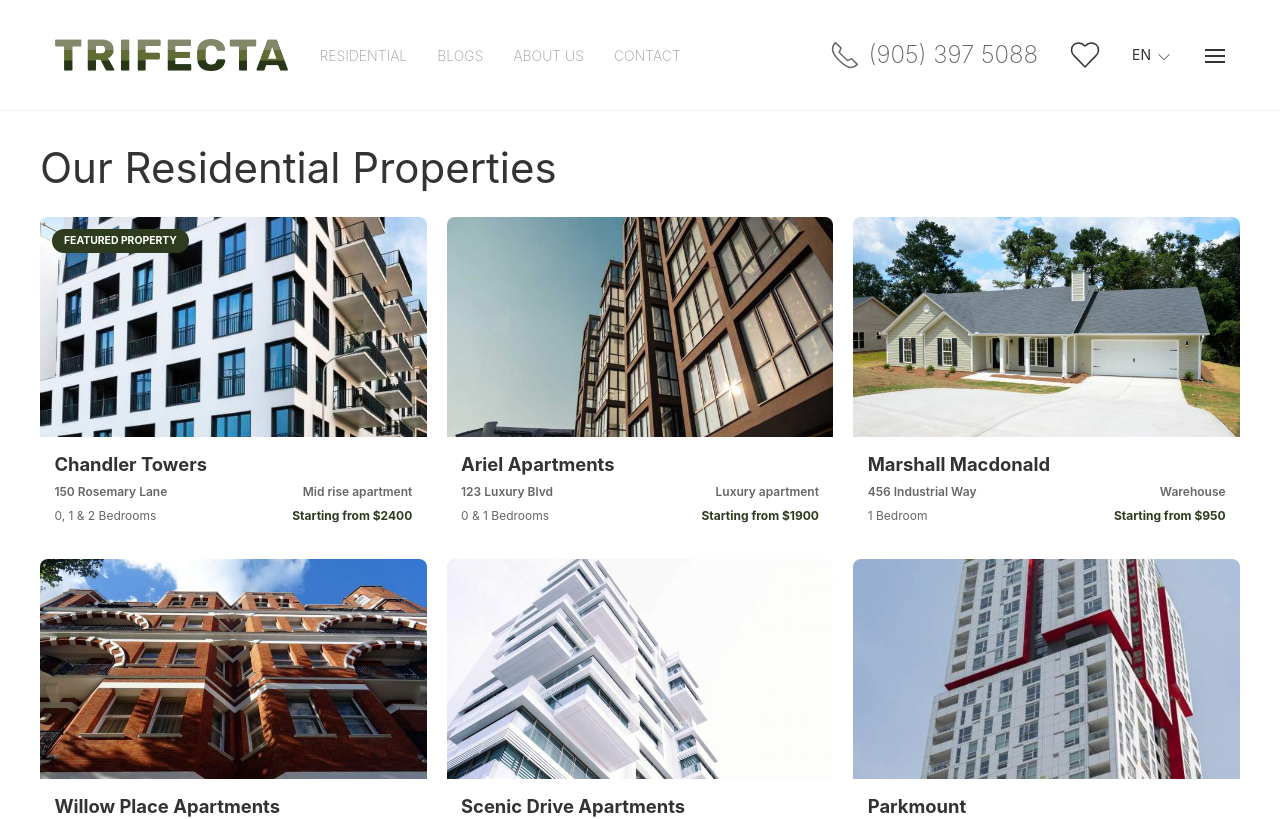
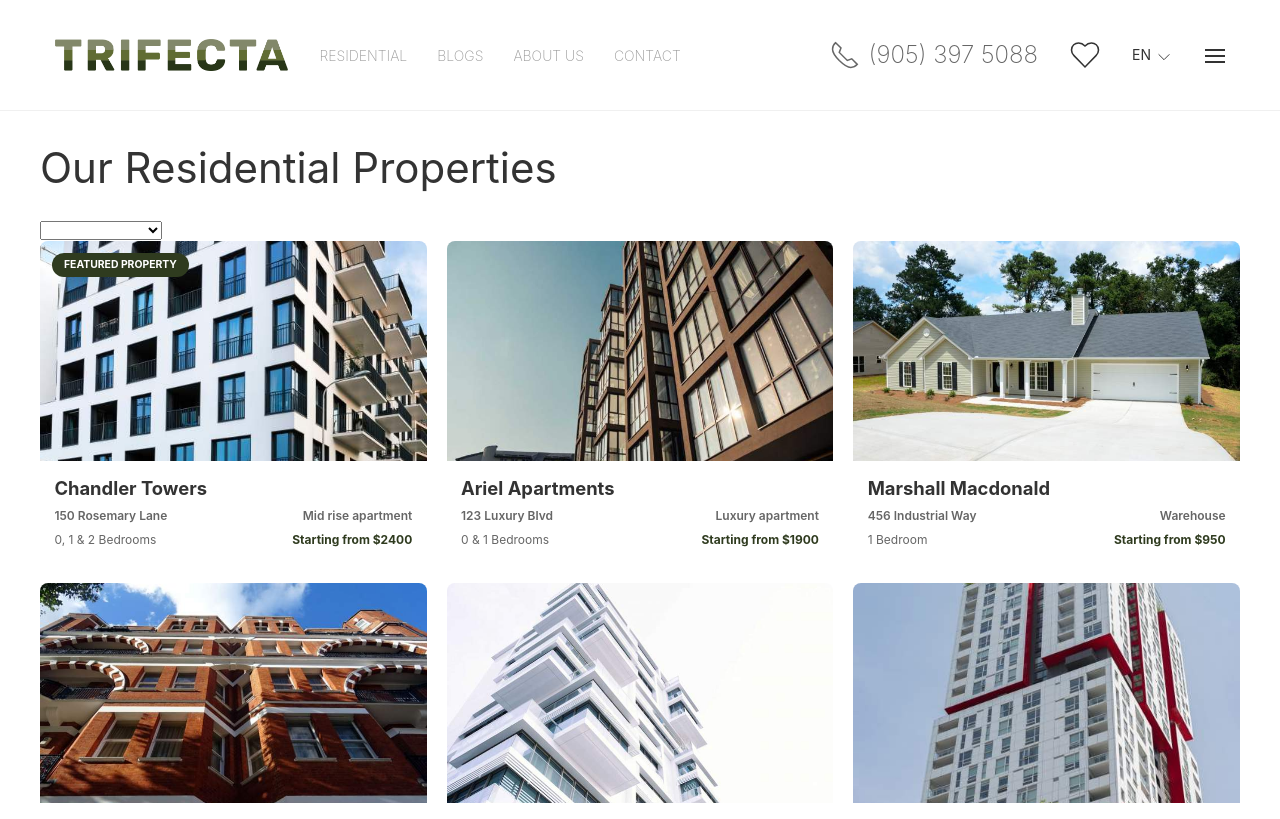
Before and after one commit to Rocien/vue-js-3-website, a Vue app: page /properties in a window 1280 px wide. Shown: the top 819 px of the page. Built offline with nearby package versions, Linux system fonts and the light colour scheme.

Commit message:
set up filter

```diff
--- /dev/null
+++ b/src/components/Filters/select-filter.vue
@@ -0,0 +1,55 @@
+<template>
+  <div class="select-filter">
+    <label class="select-filter__label">{{ label }}</label>
+
+    <select
+      v-model="computedValue"
+    >
+      <option
+        v-for="(option, index) in options"
+        :key="index"
+        :value="option.value"
+      >
+        {{ option.text }}
+      </option>
+    </select>
+  </div>
+</template>
+
+<script lang="ts">
+import type { PropType } from 'vue'
+import { defineComponent } from 'vue'
+
+export default defineComponent({
+  props: {
+    modelValue: {
+      type: [String, Number, null],
+      default: null
+    },
+    label: {
+      type: String,
+      default: ''
+    },
+    options: {
+      type: Array as PropType<Array<{ text: string, value: unknown }>>,
+      default: null
+    },
+  },
+  emits: ['update:modelValue'],
+  computed: {
+    computedValue: {
+      get() {
+        return this.modelValue
+      },
+      set(value: unknown) {
+        this.$emit('update:modelValue', value)
+      }
+    }
+  }
+})
+</script>
+
+<style lang="scss">
+.select-filter {
+}
+</style>
--- a/src/pages/Properties/Properties.vue
+++ b/src/pages/Properties/Properties.vue
@@ -1,6 +1,24 @@
 <template>
   <section class="properties-page uk-container uk-container-expand">
     <h1 class="properties-page__title">Our Residential Properties</h1>
+
+    <!--
+      Filters
+
+      connect the select filter with the v-model,
+      and store it in a variable call appliedBeds
+
+      if appliedBeds has a value, update the computed
+      property and filter the options
+    -->
+    <div>
+      <SelectFilter
+        :options="filterOptions"
+        v-bind="selectAttrs"
+      />
+    </div>
+
+    <!-- List of cards -->
     <div class="properties-page__grid">
       <PropertyCard v-for="property in properties" :key="property.id" :property="property" />
     </div>
@@ -8,9 +26,11 @@
 </template>
 
 <script lang="ts">
-import { defineComponent } from 'vue'
-import PropertyCard, { Property } from '@/components/PropertyCard/PropertyCard.vue'
+import { defineComponent, type PropType } from 'vue'
+import PropertyCard, { type Property } from '@/components/PropertyCard/PropertyCard.vue'
 import propertiesJson from '@/data/properties.json'
+import SelectFilter from '@/components/Filters/select-filter.vue'
+
 type FilterOption = {
   text: string
   value: unknown
@@ -19,11 +39,19 @@ type FilterOption = {
 export default defineComponent({
   name: 'PropertiesPage',
   components: {
-    PropertyCard
+    PropertyCard,
+    SelectFilter
+  },
+  props: {
+    selectAttrs: {
+      type: Object as PropType<InstanceType<typeof SelectFilter>['$props']>,
+      default: null
+    }
   },
   data() {
     return {
-      filterOptions: [] as FilterOption[]
+      filterOptions: [] as FilterOption[],
+      appliedBeds: ''
     }
   },
   computed: {
@@ -33,14 +61,15 @@ export default defineComponent({
   },
   created() {
     const allBeds: string[] = []
+
     for (const property of propertiesJson.data) {
       property.bedsSummary.forEach((bed: number) => {
         if (!allBeds.includes(bed.toString())) {
           allBeds.push(bed.toString())
         }
-        // console.log(property)
       })
     }
+
     const bedroomsTextMap: Record<number, string> = {
       0: 'Studio',
       1: 'One Bedroom',
@@ -48,6 +77,7 @@ export default defineComponent({
       3: 'Three Bedrooms',
       4: 'Four Bedrooms'
     }
+
     for (const bed of allBeds) {
       const bedRoomText = bedroomsTextMap[Number(bed)]
       this.filterOptions.push({
@@ -55,7 +85,6 @@ export default defineComponent({
         value: bed
       })
     }
-    console.log(this.filterOptions)
   }
 })
 </script>
```
